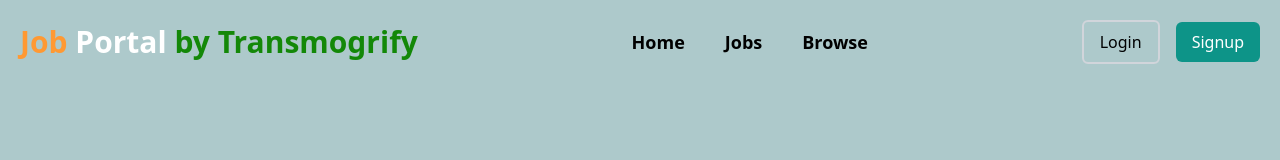
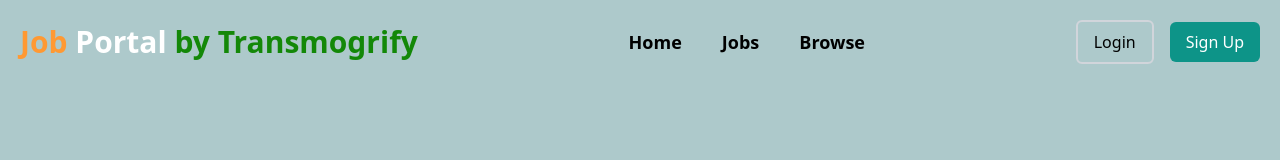
Before and after one commit to SujataR1/Job-Application-FE, a React (Create React App) app in the folder job-application/: page / in a window 1280 px wide. Shown: the top 160 px of the page. Built offline with nearby package versions, Linux system fonts and the light colour scheme.

Commit message:
Merged changes from sujata-bita to puja-work

```diff
--- a/job-application/src/components/Home/Homepage.jsx
+++ b/job-application/src/components/Home/Homepage.jsx
@@ -28,7 +28,7 @@ const HomePage = () => {
                         </button>
                     </Link>
                     <button className="text-white bg-teal-600 px-4 py-2 rounded-md hover:bg-teal-700">
-                        <Link to="/signup">Signup</Link> {/* Use Link to navigate to Sign Up page */}
+                        <Link to="/signup">Sign Up</Link> {/* Use Link to navigate to Sign Up page */}
                     </button>
                 </div>
             </header>
```
